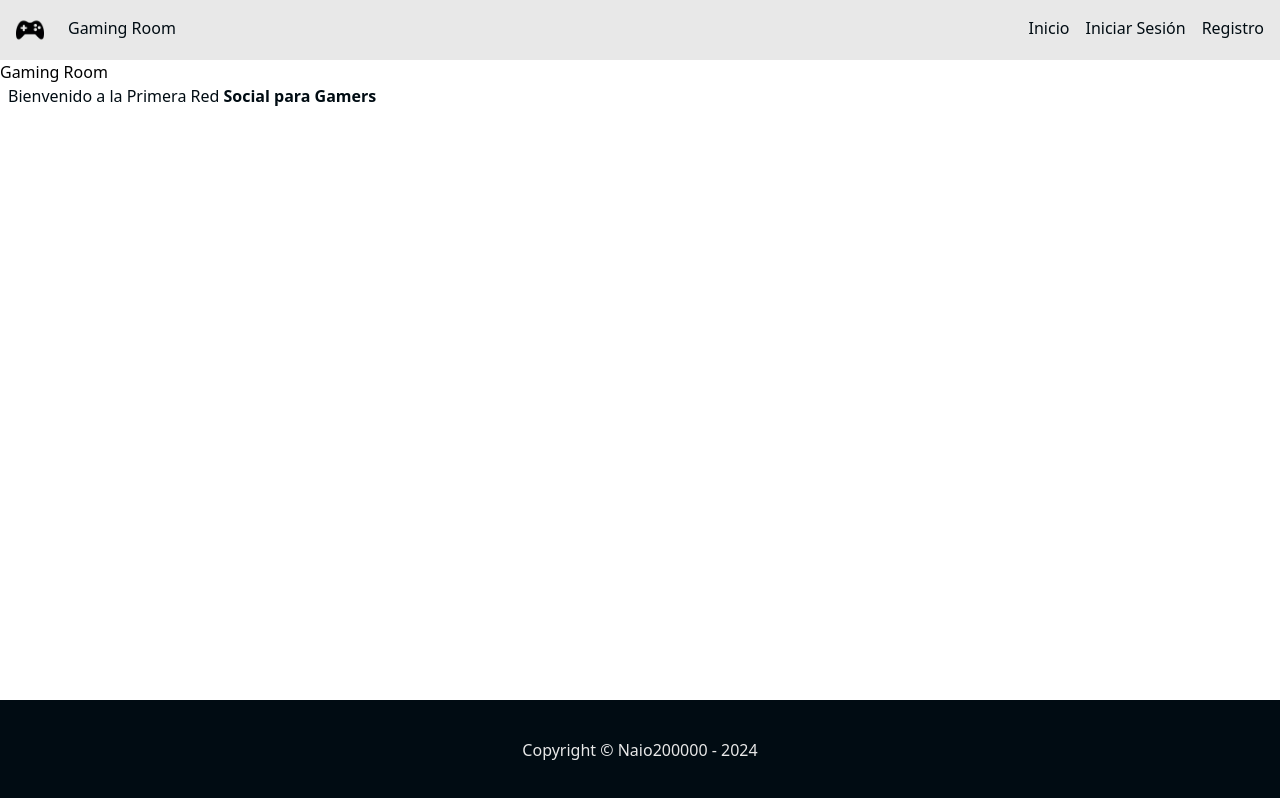
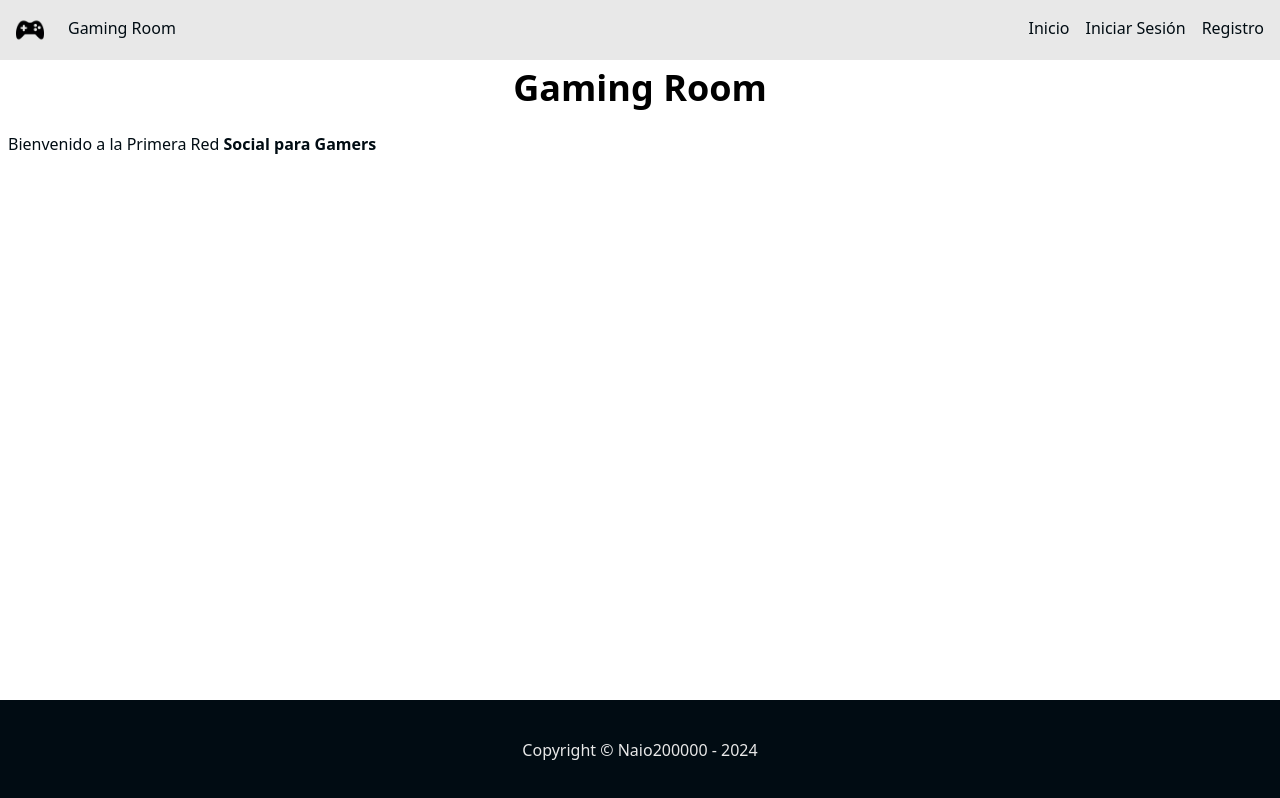
Before and after one commit to Naio200000/CWM-parcial1, a Vue app: page /#/ in a window 1280 px wide. Built offline with nearby package versions, Linux system fonts and the light colour scheme.

Commit message:
feat: add styles to mainh1

```diff
--- a/src/components/labels/MainH1.vue
+++ b/src/components/labels/MainH1.vue
@@ -5,5 +5,5 @@
 </script>
 
 <template>
-    <h1><slot /></h1>
+    <h1 class="text-4xl font-bold text-center mb-4 p-2"><slot /></h1>
 </template>
```
